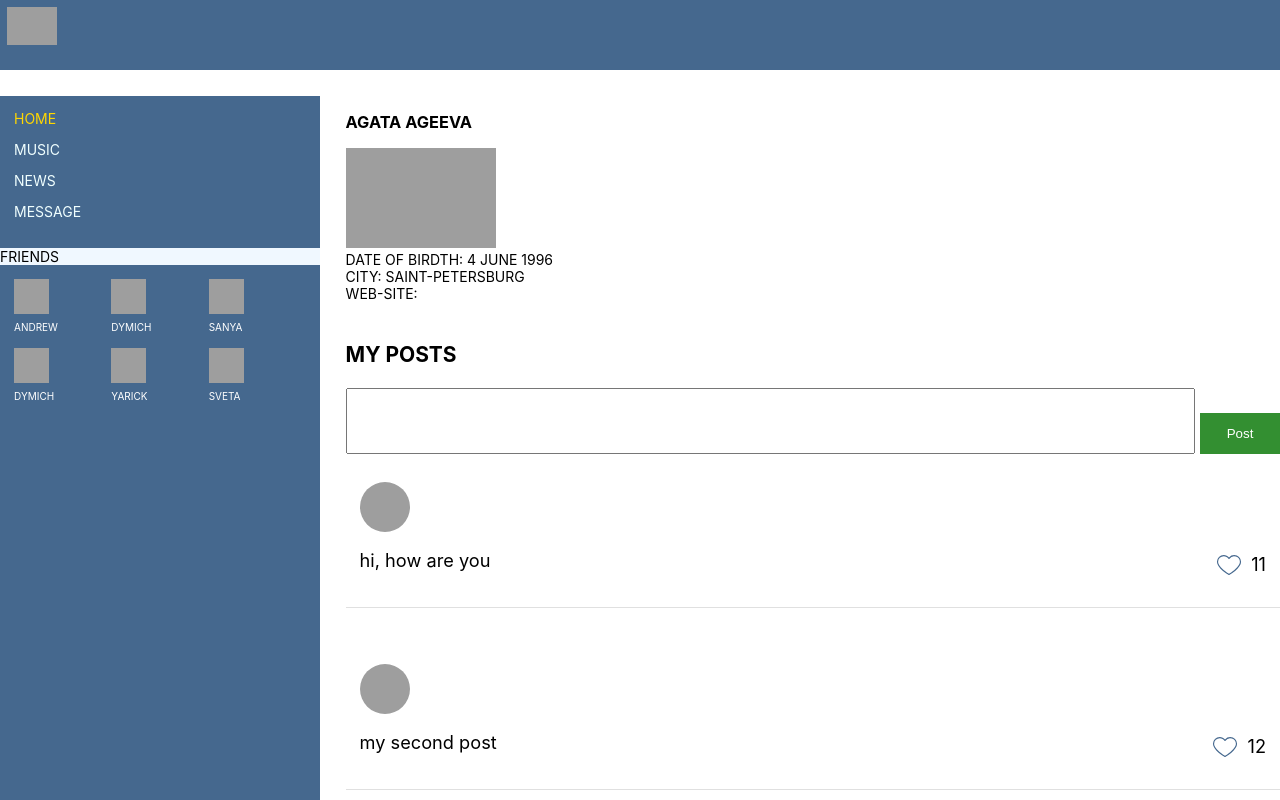
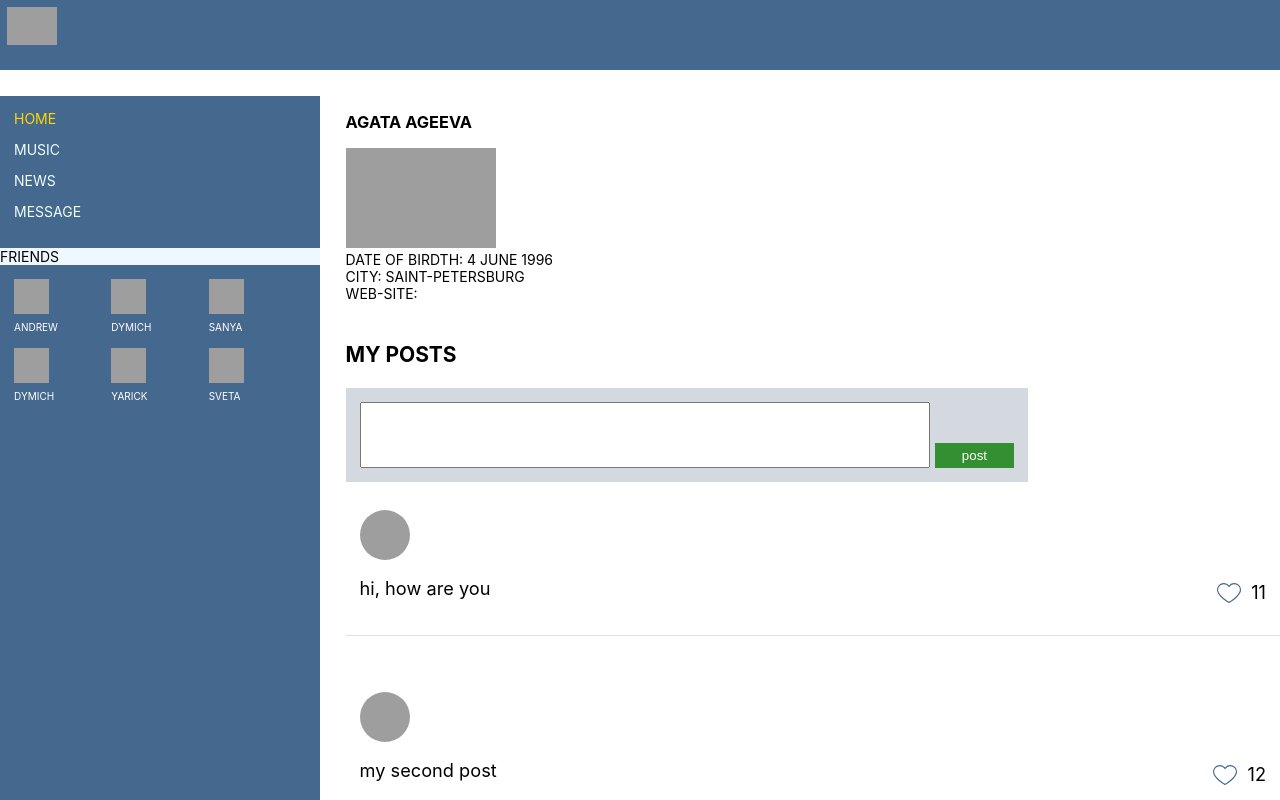
Before and after one commit to summer4requiem/reactPractice, a React (Create React App) app: page /profile in a window 1280 px wide. Shown: the top 800 px of the page. Built offline with nearby package versions, Linux system fonts and the light colour scheme; grey boxes are pictures that could not be loaded.

Commit message:
context API

```diff
--- a/src/App.js
+++ b/src/App.js
@@ -9,18 +9,17 @@ import { BrowserRouter, Route } from "react-router-dom";
 import NavigationContainer from './components/Navigation/NavigationContainer';
 
 
-const App = (props) => {
-  debugger;
+const App = () => {
   return (
     <BrowserRouter>
     <div className="App">
       <Header />
-      <NavigationContainer store={props.store}/>
+      <NavigationContainer/>
       <main className="main">
-      <Route path="/profile" render={() => <Profile store={props.store} />} />
+      <Route path="/profile" render={() => <Profile/>} />
         <Route path="/news" render={() => <News />} />
         <Route path="/music" render={() => <Music />} />
-        <Route exact path="/dialogs" render={() => <DialogsContainer store ={props.store}/>} />
+        <Route exact path="/dialogs" render={() => <DialogsContainer/>} />
       </main>
     </div >
   </BrowserRouter>
--- /dev/null
+++ b/src/StoreContext.js
@@ -0,0 +1,12 @@
+import React from 'react';
+
+const StoreContext = React.createContext(null);
+
+export const Provider = (props)=> {
+    return <StoreContext.Provider value={props.store}>
+            {props.children}
+            </StoreContext.Provider>
+
+}
+
+export default StoreContext;
--- a/src/components/Dialogs/DialogsContainer.jsx
+++ b/src/components/Dialogs/DialogsContainer.jsx
@@ -1,20 +1,25 @@
 import React from 'react';
 import Dialogs from './Dialogs';
 import { addNewMessageCreater, updateNewMessageCreater } from '../../Redux/dialogs-reducer';
+import StoreContext from '../../StoreContext';
 
-const DialogsContainer = (props) => {
-  let store = props.store.getState();
+const DialogsContainer = () => {
+  return (
+    <StoreContext.Consumer>
+      {store => {
+        let state = store.getState().dialogsPage;
 
-  let addMessage = () => {
-    props.store.dispatch(addNewMessageCreater());
-  }
+        let addMessage = () => {
+          store.dispatch(addNewMessageCreater());
+        }
 
-  let updateMessage = (newMessage) => {
-    props.store.dispatch(updateNewMessageCreater(newMessage));
-  }
-
-  return (
-    <Dialogs dialogs={store.dialogsPage.dialogs} newMessageText={store.dialogsPage.newMessageText} messages={store.dialogsPage.messages} addMessage={addMessage} updateMessage={updateMessage} />
+        let updateMessage = (newMessage) => {
+          store.dispatch(updateNewMessageCreater(newMessage));
+        }
+        return <Dialogs dialogs={state.dialogs} newMessageText={state.newMessageText} messages={state.messages} addMessage={addMessage} updateMessage={updateMessage} />
+      }
+    }
+    </StoreContext.Consumer>
   )
 }
 
--- a/src/components/Navigation/Navigation.jsx
+++ b/src/components/Navigation/Navigation.jsx
@@ -12,7 +12,7 @@ const Navigation = (props) => {
                 <li className={s.navigationItem}><NavLink to="/news" activeClassName={s.activeLink}>News</NavLink></li>
                 <li className={s.navigationItem}><NavLink to="/dialogs" activeClassName={s.activeLink}>Message</NavLink></li>
             </ul>
-            <Sidebar state={props.store.dialogs} />
+            <Sidebar dialogs={props.dialogs} />
         </nav>
     )
 }
--- a/src/components/Navigation/NavigationContainer.jsx
+++ b/src/components/Navigation/NavigationContainer.jsx
@@ -1,10 +1,16 @@
 import React from "react";
 import Navigation from "../Navigation/Navigation";
+import StoreContext from '../../StoreContext';
 
 const NavigationContainer = (props) => {
-    let store = props.store.getState();
+    // let store = props.store.getState();
     return (
-        <Navigation  store = {store.sidebarPage} />
+        <StoreContext.Consumer>
+            {store => {
+                let state = store.getState();
+                return <Navigation dialogs={state.sidebarPage.dialogs} />
+            }}
+            </StoreContext.Consumer>
     )
 }
 
--- a/src/components/Post/MakePosts.jsx
+++ b/src/components/Post/MakePosts.jsx
@@ -20,7 +20,7 @@ const MakePosts = (props) => {
         <label className={s.postsHeader} htmlFor="post">My posts</label>
         <div className={s.postsWrapper}>
           <textarea onChange={onPostChange} name="post" id="post" cols="30" rows="10" width="100%" value={props.newPostText} />
-          <button onClick={onPostsSendBtn} className={s.postsSendBtn} type="submit">Post</button>
+          <button onClick={onPostsSendBtn} className={s.postsSendBtn} type="submit">post</button>
         </div>
       </div>
       {postElements}
--- a/src/components/Post/Post.module.css
+++ b/src/components/Post/Post.module.css
@@ -9,10 +9,14 @@
 }
 
 .postsSendBtn {
-    padding: 1em 2em;
+    padding: 0.4em 2em;
     border: 0;
     background-color: #338F31;
     color: #fff;
+}
+
+.postsSendBtn:active {
+    background-color: #d3d9de;
 }
 
 .postRating {
@@ -39,6 +43,9 @@
     display: flex;
     justify-content: space-between;
     align-items: flex-end;
+    width: 70%;
+    background-color: #d3d9de;
+    padding: 1em;
 }
 
 .postsWrapper textarea {
@@ -60,13 +67,13 @@
     display: inline-block;
 }
 
-.postLikeSvg{
+.postLikeSvg {
     background-color: transparent;
     border: none;
     margin-right: 1em;
 }
 
-.postBtnWrapper{
+.postBtnWrapper {
     display: flex;
     align-items: center;
 }
--- a/src/components/Post/PostsContainer.jsx
+++ b/src/components/Post/PostsContainer.jsx
@@ -1,24 +1,34 @@
 import React from 'react';
 import { addPostActionCreater, updateNewPostText } from '../../Redux/profile-reducer';
 import MakePosts from './MakePosts';
+import StoreContext from '../../StoreContext';
 
 
 
 const PostsContainer = (props) => {
-  let state = props.store.getState();
+  return (
+    <StoreContext.Consumer>
+      {store => {
+        let state = store.getState();
 
-  let onPostsSendBtn = () => {
-    props.store.dispatch(addPostActionCreater());
-  }
+        let onPostsSendBtn = () => {
+          store.dispatch(addPostActionCreater());
+        }
 
-  let onPostChange = (text) => {
-    let action = updateNewPostText(text);
-    props.store.dispatch(action);
-  }
-
-  return (
-    <MakePosts updateNewPostText={onPostChange} addPost = {onPostsSendBtn} posts={state.profilePage.posts} newPostText={state.profilePage.newPostText}/>
+        let onPostChange = (text) => {
+          let action = updateNewPostText(text);
+          store.dispatch(action);
+        }
+        return <MakePosts
+            updateNewPostText={onPostChange}
+            addPost={onPostsSendBtn}
+            posts={state.profilePage.posts}
+            newPostText={state.profilePage.newPostText}
+          />
+      }
+    }
+    </StoreContext.Consumer>
   )
-};
+}
 
 export default PostsContainer;
--- a/src/components/SideBar/SideBar.jsx
+++ b/src/components/SideBar/SideBar.jsx
@@ -19,7 +19,7 @@ const FriendItem = (props) => {
 
 
 const Sidebar = (props) => {
-  let friendsItem = props.state.map((friend) => <FriendItem name={friend.name}  id={friend.id}/>)
+  let friendsItem = props.dialogs.map((friend) => <FriendItem name={friend.name}  id={friend.id}/>)
   return (
     <aside className={s.sideBarTitle}>
       <div>
--- a/src/index.js
+++ b/src/index.js
@@ -4,16 +4,20 @@ import ReactDOM from 'react-dom';
 import './index.css';
 import App from './App';
 import store from './Redux/redux-store';
+import {Provider} from './StoreContext';
 
 
 let rerenderEntireTree = () => {
-    ReactDOM.render(<React.StrictMode><App store={store} dispatch={store.dispatch.bind(store)} /></React.StrictMode >, document.getElementById('root'));
+    ReactDOM.render(<React.StrictMode>
+        <Provider store={store}>
+            <App />
+        </Provider>
+    </React.StrictMode >, document.getElementById('root'));
 };
 
 rerenderEntireTree(store);
 
 store.subscribe(() => {
-    debugger;
     let state = store.getState();
     rerenderEntireTree(state);
 });
```
